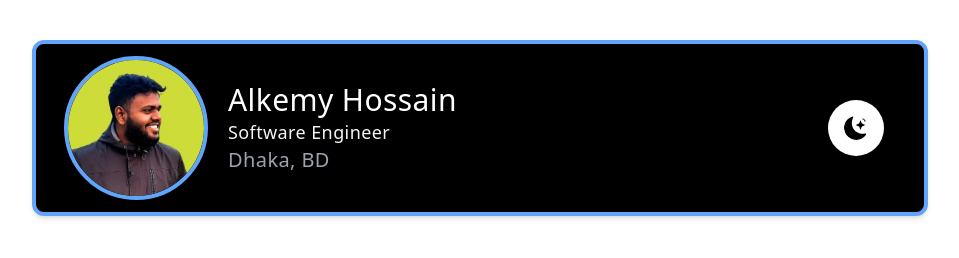
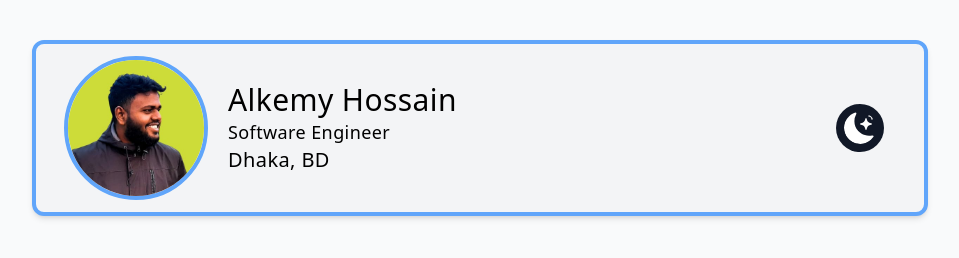
Before and after one commit to CsAlkemy/portfolio, a Gatsby site: page / in a window 1280 px wide. Shown: the whole page, without its empty margins (160-1119 px from the left). Built offline with nearby package versions, Linux system fonts and the light colour scheme; Gatsby itself is replaced by a stand-in of ours.

Commit message:
PORT02 Adding Dark mode toggle

```diff
--- a/src/components/Home/ProfileCard.js
+++ b/src/components/Home/ProfileCard.js
@@ -1,11 +1,14 @@
 import React from "react"
 import { BsFillMoonStarsFill } from "react-icons/bs"
+import { MdOutlineWbSunny } from "react-icons/md"
+import useDarkMode from "../../hooks/useDarkMode"
 import ProfileImage from "../../images/profile.jpeg"
 
 const ProfileCard = () => {
+  const [themeColor, setTheme] = useDarkMode()
   return (
     <>
-      <div className="bg-black  px-4 md:px-7 py-3 rounded-xl border-4 border-blue-400 shadow-md flex justify-between items-center">
+      <div className="dark:bg-black bg-gray-100 px-4 md:px-7 py-3 rounded-xl border-4 border-blue-400 shadow-md flex justify-between items-center">
         <div className="flex items-center gap-5">
           <img
             src={ProfileImage}
@@ -13,19 +16,25 @@ const ProfileCard = () => {
             className="w-28 h-28 md:w-36 md:h-36 rounded-full object-cover object-center border-4 border-blue-400"
           />
           <div className="tracking-wide">
-            <p className="text-white text-2xl md:text-3xl font-medium">
+            <p className="dark:text-white text-2xl md:text-3xl font-medium">
               Alkemy Hossain
             </p>
-            <p className="text-gray-100 text-base md:text-lg font-normal">
+            <p className="dark:text-gray-100 text-base md:text-lg font-normal">
               Software Engineer
             </p>
-            <p className="text-gray-400 text-lg md:text-xl font-medium">
+            <p className="dark:text-gray-400 text-lg md:text-xl font-medium">
               Dhaka, BD
             </p>
           </div>
         </div>
         <div className="mr-0 md:mr-3">
-          <BsFillMoonStarsFill className="bg-white h-10 w-10 md:h-14 md:w-14 text-black rounded-full p-2 md:p-4" />
+          <span onClick={() => setTheme(themeColor)}>
+            {themeColor === "dark" ? (
+              <BsFillMoonStarsFill className="bg-gray-900 h-12 w-12 text-white rounded-full p-2" />
+            ) : (
+              <MdOutlineWbSunny className="bg-white h-12 w-12 text-black rounded-full p-1" />
+            )}
+          </span>
         </div>
       </div>
     </>
--- a/src/components/layout/index.js
+++ b/src/components/layout/index.js
@@ -3,11 +3,11 @@ import PropTypes from "prop-types"
 
 const Layout = ({ children }) => {
   return (
-    <>
-      <div className="max-w-4xl mx-auto my-10">
+    <div className="bg-gray-50 dark:bg-gray-900 py-10 transition duration-700">
+      <div className="max-w-4xl mx-auto min-h-screen">
         <main>{children}</main>
       </div>
-    </>
+    </div>
   )
 }
 
--- /dev/null
+++ b/src/hooks/useDarkMode.js
@@ -0,0 +1,15 @@
+import { useEffect, useState } from "react"
+
+export default function useDarkMode() {
+  const [theme, setTheme] = useState(localStorage.theme)
+  const themeColor = theme === "dark" ? "light" : "dark"
+
+  useEffect(() => {
+    const root = window.document.documentElement
+    root.classList.remove(themeColor)
+    root.classList.add(theme)
+    localStorage.setItem("theme", theme)
+  }, [theme, themeColor])
+
+  return [themeColor, setTheme]
+}
```
